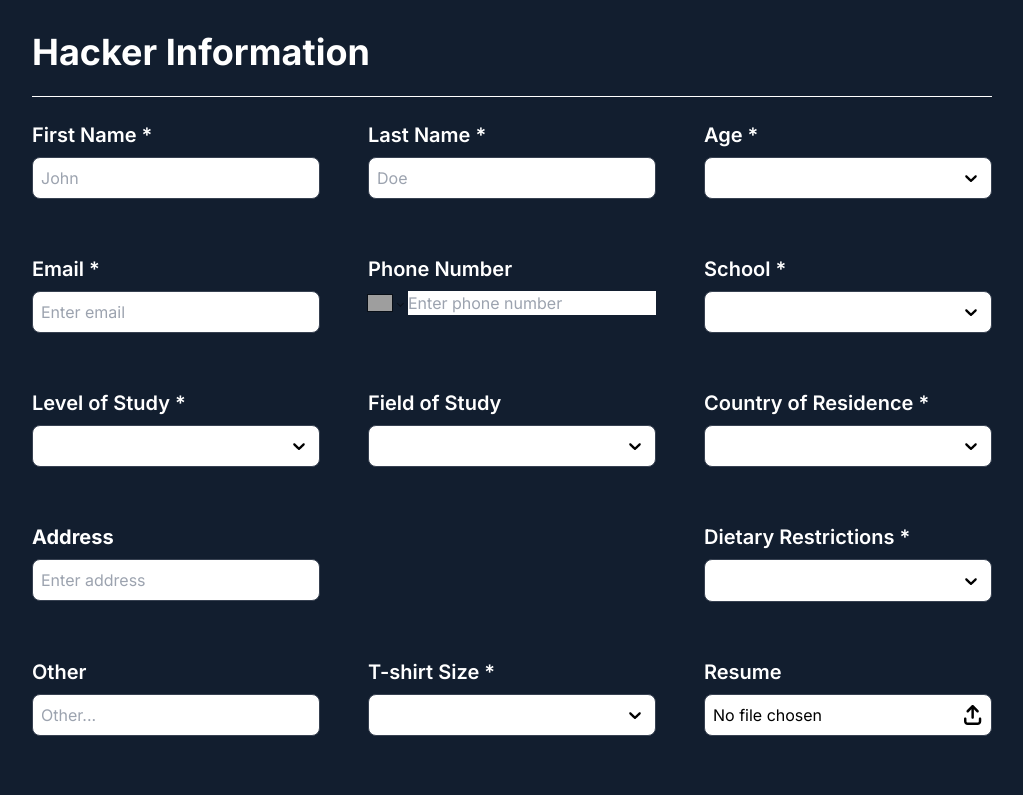
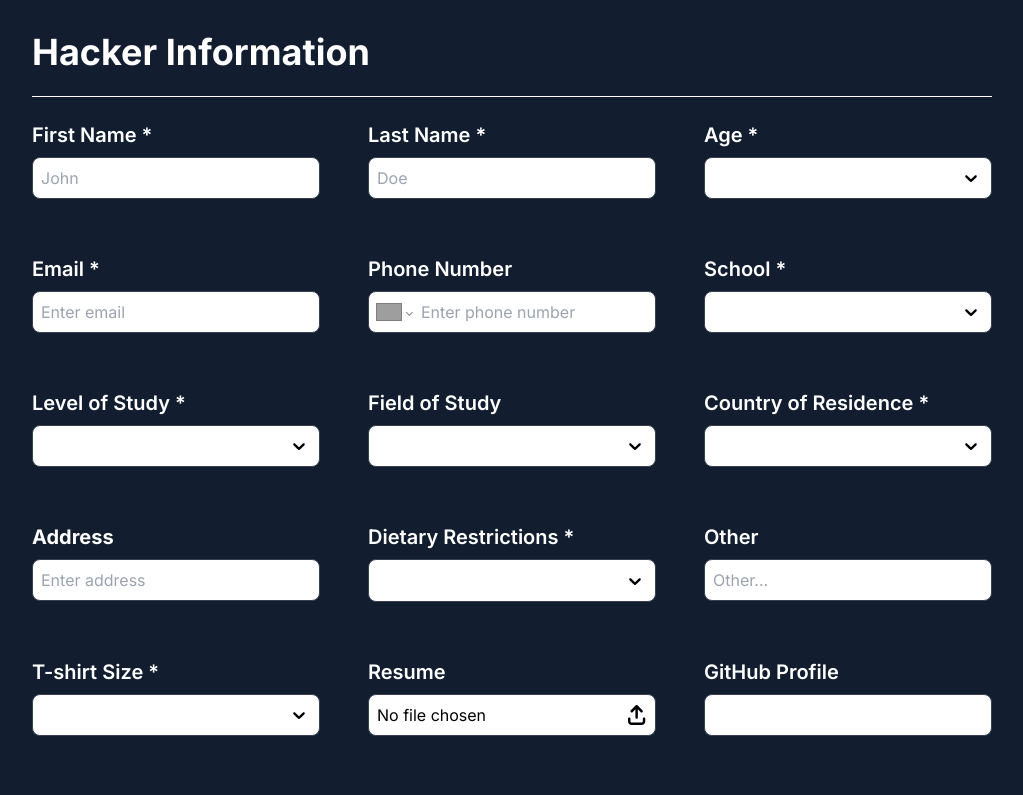
Before and after one commit to GeeseHacks/portal.geesehacks.com, a Next.js app in the folder frontend/: page /apply in a window 1280 px wide. Shown: the top 795 px of the page, without its empty margins (128-1151 px from the left). Built offline with nearby package versions, Linux system fonts and the light colour scheme; grey boxes are pictures that could not be loaded.

Commit message:
updated styles

```diff
--- a/frontend/components/apply.tsx
+++ b/frontend/components/apply.tsx
@@ -161,6 +161,7 @@ const TextAreaField: React.FC<TextAreaFieldProps> = ({
 );
 
 interface ComplexInputFieldProps {
+  className: string;
   id: string;
   label: string;
   registerOptions: any;
@@ -176,10 +177,9 @@ const ComplexInputField: React.FC<ComplexInputFieldProps> = ({
   placeholder,
   type = "text",
   error,
+  className,
 }) => (
-  <div className="col-span-1 md:col-span-2">
-    <div className="grid grid-cols-1 md:grid-cols-2 gap-x-12">
-      <div className="col-span-1">
+  <div className={className}>
     <label className="block mb-2 text-xl font-bold" htmlFor={id}>
       {label}
     </label>
@@ -191,8 +191,6 @@ const ComplexInputField: React.FC<ComplexInputFieldProps> = ({
       placeholder={placeholder}
     />
     {error && <p className="text-red-500 text-s italic">{error}</p>}
-      </div>
-    </div>
   </div>
 );
 
@@ -368,7 +366,7 @@ const RegistrationForm: React.FC = () => {
             placeholder="123-456-7890"
             error={errors.phoneNumber?.message}
           /> */}
-          <div className="col-span-1">
+          {/* <div className="col-span-1">
             <label
               className="block mb-2 text-xl font-semibold"
               htmlFor="phoneNumber"
@@ -394,6 +392,29 @@ const RegistrationForm: React.FC = () => {
                 {errors.phoneNumber.message}
               </p>
             )}
+          </div> */}
+          <div className="col-span-1">
+            <label
+              className="block mb-2 text-xl font-semibold"
+              htmlFor="phoneNumber"
+            >
+              Phone Number
+            </label>
+            <PhoneInputWithCountry
+              name="phoneNumber"
+              control={control}
+              defaultCountry="CA"
+              placeholder="Enter phone number"
+              className={`bg-white text-black w-full p-2 border border-gray-700 rounded-lg ${
+                errors.phoneNumber
+                  ? "border-red-500 border-2"
+                  : "border-gray-700"
+              }`}
+              classNamePrefix="react-select"
+              numberInputProps={{
+                className: "px-1 focus:outline-none",
+              }}
+            />
           </div>
 
           <SelectField
@@ -439,6 +460,7 @@ const RegistrationForm: React.FC = () => {
             label="Address"
             registerOptions={register("address")}
             placeholder="Enter address"
+            className="col-span-1"
             error={errors.address?.message}
           />
           <SelectField
```
Lines whose indentation alone changed are shown as unchanged.
